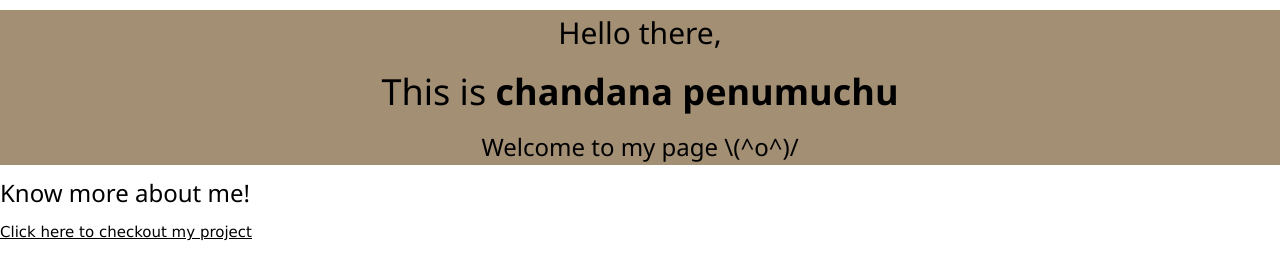
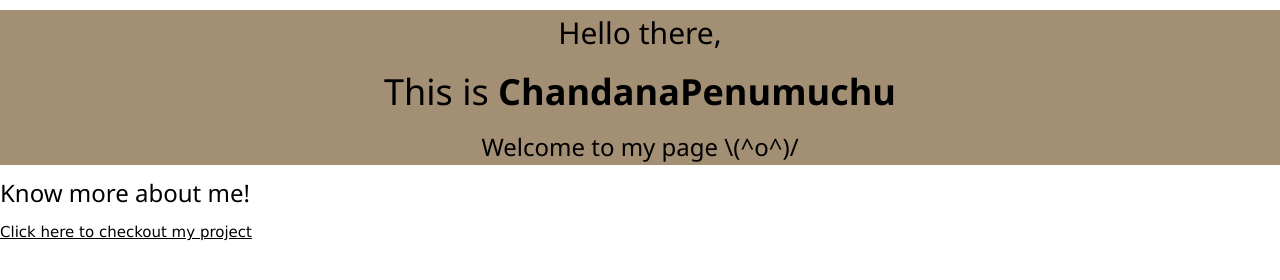
Before and after one commit to ChandanaPenumuchu/level9, a plain HTML site: page index.html in a window 1280 px wide. Drawn offline with nearby package versions, Linux system fonts and the light colour scheme.

Commit message:
Update index.html

```diff
--- a/index.html
+++ b/index.html
@@ -14,7 +14,7 @@
     <body>
         <div id="intro">
             <h2>Hello there,</h2>
-        <h1>This is <strong>chandana penumuchu</strong></h1>
+        <h1>This is <strong>ChandanaPenumuchu</strong></h1>
         <h3>Welcome to my page \(^o^)/</h3>
         </div>
         <div>
```
